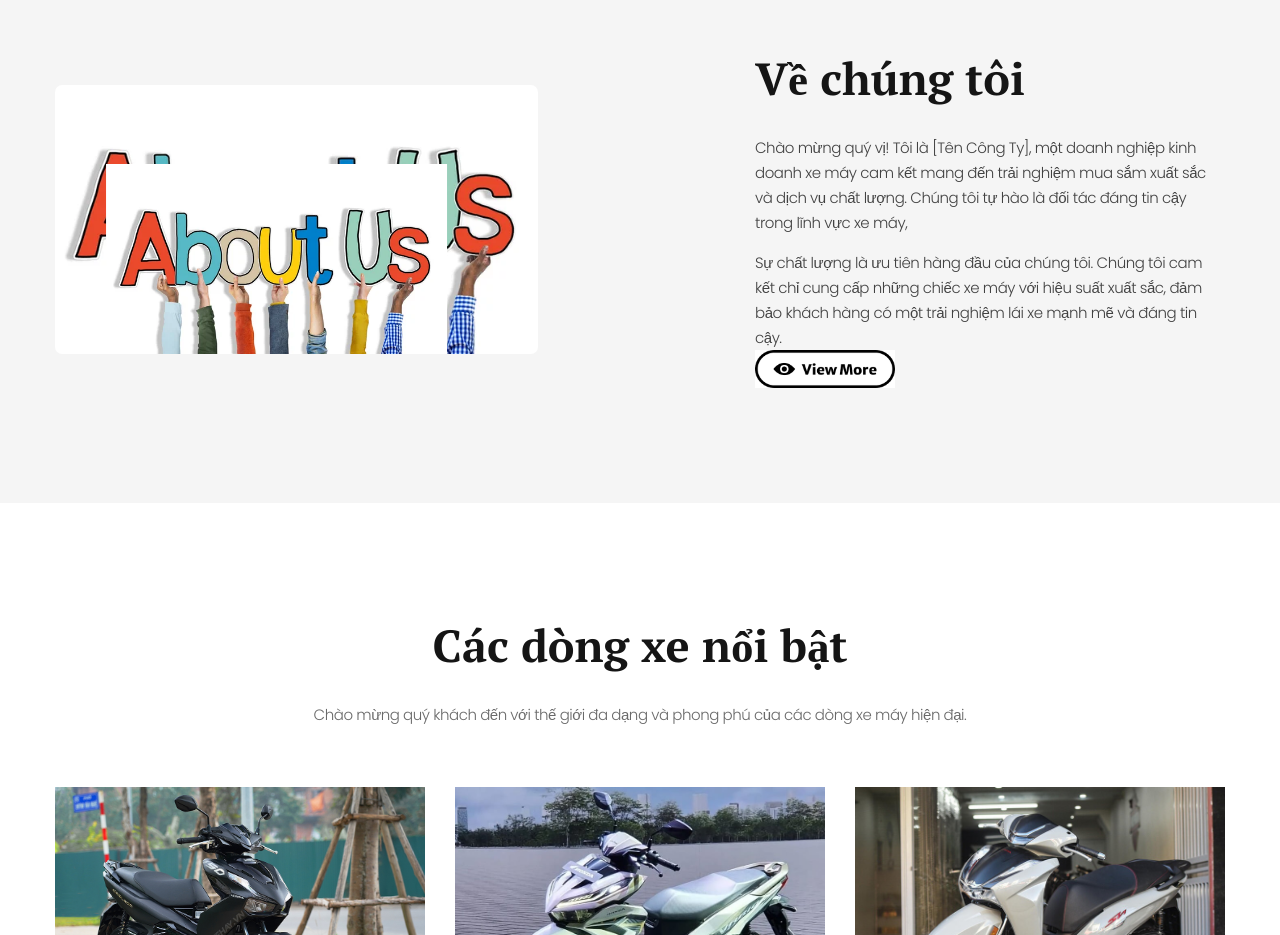
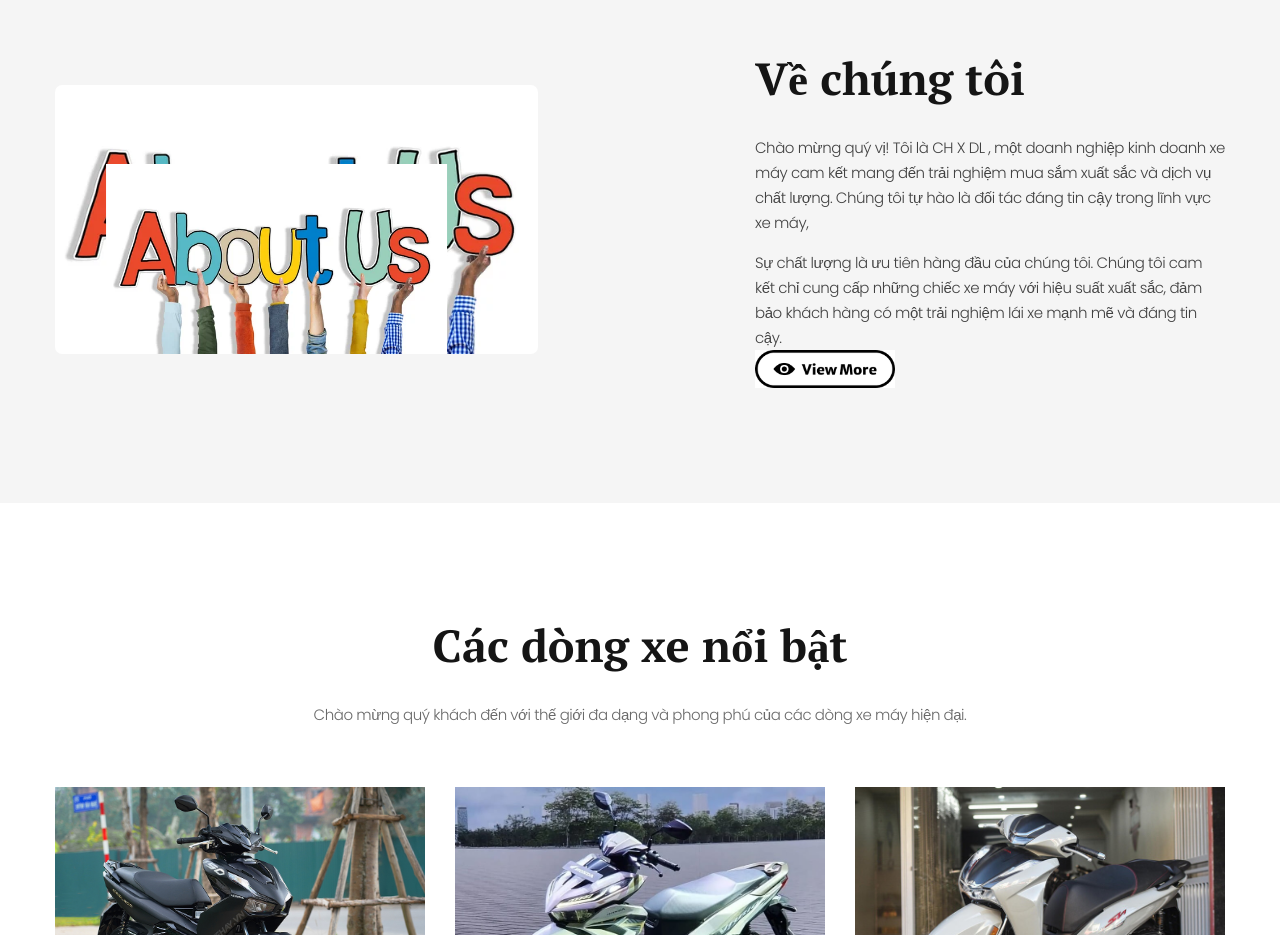
Before and after one commit to tytyty6916/webbanxe, a plain HTML site: page index.html in a window 1280 px wide. Shown: the part 1040-1975 px from the top of the page. Drawn offline with Linux system fonts and the light colour scheme.

Commit message:
Update index.html
Fix content

```diff
--- a/index.html
+++ b/index.html
@@ -114,7 +114,7 @@
               </div>
               <div class="col-lg-6 col-xl-5 wow fadeInRight">
                 <h2>Về chúng tôi</h2>
-                <p>Chào mừng quý vị! Tôi là [Tên Công Ty], một doanh nghiệp kinh doanh xe máy cam kết mang đến trải nghiệm mua sắm xuất sắc và dịch vụ chất lượng. Chúng tôi tự hào là đối tác đáng tin cậy trong lĩnh vực xe máy, </p>
+                <p>Chào mừng quý vị! Tôi là CH X DL , một doanh nghiệp kinh doanh xe máy cam kết mang đến trải nghiệm mua sắm xuất sắc và dịch vụ chất lượng. Chúng tôi tự hào là đối tác đáng tin cậy trong lĩnh vực xe máy, </p>
                 <p>Sự chất lượng là ưu tiên hàng đầu của chúng tôi. Chúng tôi cam kết chỉ cung cấp những chiếc xe máy với hiệu suất xuất sắc, đảm bảo khách hàng có một trải nghiệm lái xe mạnh mẽ và đáng tin cậy.</p>
                 <a href="about-us.html" ><img src="images/t1.png" alt="" width="140" height="50"/></a>
               </div>
```
